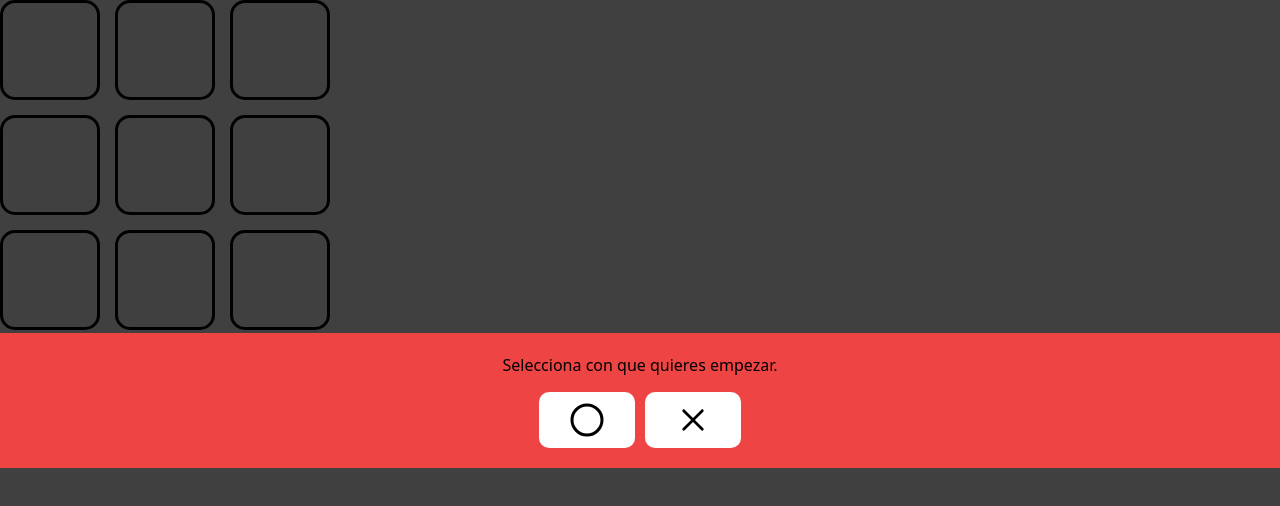
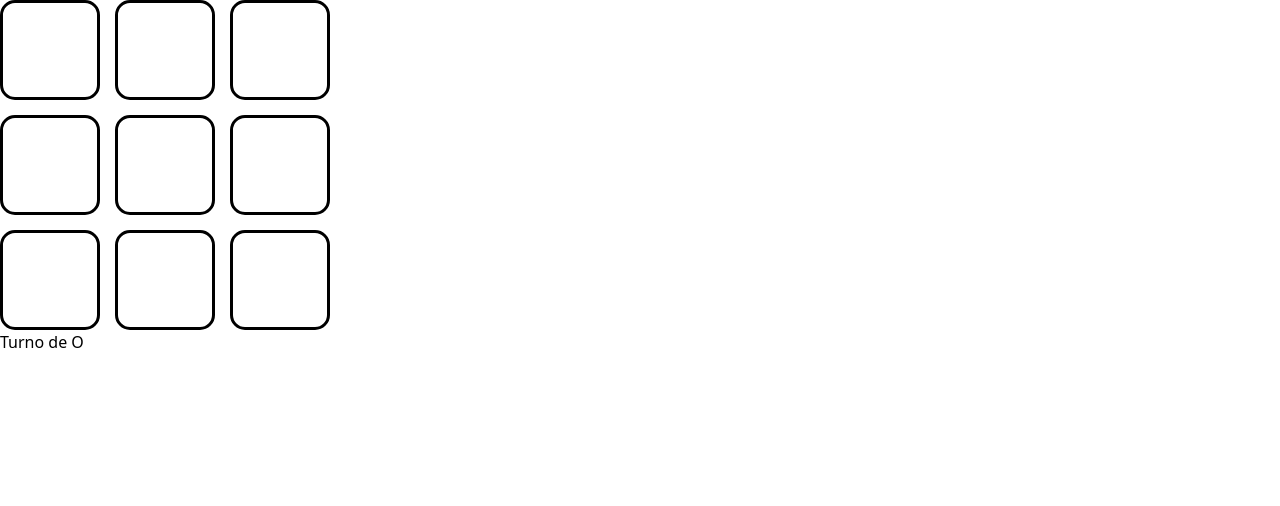
Before and after one commit to hatashi199/ticTactToe, a React (Vite) app: page / in a window 1280 px wide. Both pictures are taken after a click on the button 586 px from the left and 419 px from the top of the page. Shown: the top 506 px of the page. Built offline with nearby package versions, Linux system fonts and the light colour scheme.

Commit message:
v1.0.2 ==> O and X printed inn each cell

```diff
--- a/src/TicTacToe_App.tsx
+++ b/src/TicTacToe_App.tsx
@@ -1,14 +1,20 @@
 import Board from "./components/Board/Board";
 import GameConfig from "./components/GameConfig/GameConfig";
+import { useGameConfigTurn } from "./components/GameConfig/useGameConfigTurn";
 import ModalAlert from "./components/ModalAlert/ModalAlert";
 
 const TicTacToe_App: React.FC = () => {
+	const { ...gameConfig } = useGameConfigTurn();
+
 	return (
 		<>
-			<ModalAlert>
-				<GameConfig/>
-			</ModalAlert>
-			<Board/>
+			{!gameConfig.gameConfigTurn && (
+				<ModalAlert>
+					<GameConfig setGameConfigO={gameConfig.setGameConfigO} setGameConfigX={gameConfig.setGameConfigX}/>
+				</ModalAlert>
+			)}
+			<Board gameConfig={gameConfig}/>
+			{gameConfig.gameConfigTurn && <h2>{`Turno de ${gameConfig.gameConfigTurn}`}</h2>}
 		</>
 	);
 };
--- /dev/null
+++ b/src/appConst.ts
@@ -0,0 +1 @@
+export const INITIAL_BOARD: null[] = Array(9).fill(null);
--- a/src/components/Board/Board.tsx
+++ b/src/components/Board/Board.tsx
@@ -1,22 +1,46 @@
-import { Fragment } from "react";
 import Cell from "../Cell/Cell";
+import { INITIAL_BOARD } from "../../appConst";
+import { GameConfigTurnInterface } from "../GameConfig/useGameConfigTurn";
+import { useState } from "react";
 
-interface boardCellsInterface {
-    component: React.ReactNode
+interface BoardProps {
+    gameConfig: GameConfigTurnInterface
 }
 
-const Board : React.FC = () => {
-    const boardCells: boardCellsInterface[] = Array(9).fill({
-        component: <Cell/>
-    });
+const Board : React.FC<BoardProps> = ({gameConfig}) => {
+    const [board, setBoard] = useState<(null | string)[]>(INITIAL_BOARD);
+
+    const makeMovement = (position: number): void => {
+        const isValidPosition = position > 8;
+
+        if(!isValidPosition) {
+            switch(gameConfig.gameConfigTurn) {
+                case "O":
+                    board[position] = "O";
+                    setBoard([...board]);
+                    gameConfig.setGameConfigX();
+                    break;
+                case "X":
+                    board[position] = "X";
+                    setBoard([...board]);
+                    gameConfig.setGameConfigO();
+                    break;
+                default: console.log("Error");
+            }
+        }
+    }
 
     return (
         <div className="flex flex-wrap max-w-[350px] w-full gap-[15px]">
-            {boardCells.map((item, index) => (
-                <Fragment key={index}>
-                    {item.component}
-                </Fragment>
-            ))}
+            <Cell value={board[0]} setValue={() => makeMovement(0)}/>
+            <Cell value={board[1]} setValue={() => makeMovement(1)}/>
+            <Cell value={board[2]} setValue={() => makeMovement(2)}/>
+            <Cell value={board[3]} setValue={() => makeMovement(3)}/>
+            <Cell value={board[4]} setValue={() => makeMovement(4)}/>
+            <Cell value={board[5]} setValue={() => makeMovement(5)}/>
+            <Cell value={board[6]} setValue={() => makeMovement(6)}/>
+            <Cell value={board[7]} setValue={() => makeMovement(7)}/>
+            <Cell value={board[8]} setValue={() => makeMovement(8)}/>
         </div>
     )
 }
--- a/src/components/Cell/Cell.tsx
+++ b/src/components/Cell/Cell.tsx
@@ -1,15 +1,21 @@
-import React, { useState } from "react";
 import { FiCircle } from "react-icons/fi";
+import { RxCross2 } from "react-icons/rx";
 
-const Cell: React.FC = () => {
-    const [move,setMove] = useState<boolean>(false);
+interface CellProps {
+    value: string | null,
+    setValue: () => void
+}
+
+const Cell: React.FC<CellProps> = ({value, setValue}) => {
+    console.log(value);
 
     return (
         <div
             className="flex justify-center items-center bg-red border-solid shadow-b-squareShadow rounded-[15px] w-[100px] h-[100px] cursor-pointer"
-            onClick={() => setMove(true)}
+            onClick={setValue}
         >
-            {move && <FiCircle size={"50px"}/>}
+            {value === "O" && <FiCircle size={"50px"}/>}
+            {value === "X" && <RxCross2 size={"50px"}/>}
         </div>
     )
 }
--- a/src/components/GameConfig/GameConfig.tsx
+++ b/src/components/GameConfig/GameConfig.tsx
@@ -1,15 +1,26 @@
 import { FiCircle } from "react-icons/fi";
 import { RxCross2 } from "react-icons/rx";
 
-const GameConfig: React.FC = () => {
+interface GameConfigProps {
+    setGameConfigO: () => void
+    setGameConfigX: () => void
+}
+
+const GameConfig: React.FC<GameConfigProps> = ({setGameConfigO, setGameConfigX}) => {
     return (
         <div className="flex flex-col gap-[15px] items-center">
             <span>Selecciona con que quieres empezar.</span>
             <div className="flex gap-[10px]">
-                <button className="bg-white px-[30px] py-[10px] rounded-[10px]">
+                <button
+                    className="bg-white px-[30px] py-[10px] rounded-[10px]"
+                    onClick={setGameConfigO}
+                >
                     <FiCircle size={"36px"}/>
                 </button>
-                <button className="bg-white px-[30px] py-[10px] rounded-[10px]">
+                <button
+                    className="bg-white px-[30px] py-[10px] rounded-[10px]"
+                    onClick={setGameConfigX}
+                >
                     <RxCross2 size={"36px"}/>
                 </button>
             </div>
--- /dev/null
+++ b/src/components/GameConfig/useGameConfigTurn.ts
@@ -0,0 +1,20 @@
+import { useState } from "react";
+
+export interface GameConfigTurnInterface {
+    gameConfigTurn: string,
+    setGameConfigO: () => void,
+    setGameConfigX: () => void
+}
+
+export const useGameConfigTurn = (): GameConfigTurnInterface => {
+    const [gameConfigTurn, setGameConfigTurn] = useState<string>("");
+
+    const setGameConfigO = (): void => setGameConfigTurn("O");
+    const setGameConfigX = (): void => setGameConfigTurn("X");
+
+    return {
+        gameConfigTurn,
+        setGameConfigO,
+        setGameConfigX
+    }
+}
--- a/src/components/ModalAlert/ModalAlert.tsx
+++ b/src/components/ModalAlert/ModalAlert.tsx
@@ -4,7 +4,7 @@ interface ModalAlertProps {
 
 const ModalAlert: React.FC<ModalAlertProps> = ({ children }) => {
     return (
-        <div className="absolute top-0 bottom-0 left-0 right-0 bg-black bg-opacity-75 flex flex-col justify-center w-[100vw] h-[100vh]">
+        <div className="absolute top-0 bottom-0 left-0 right-0 bg-black bg-opacity-75 flex flex-col justify-center w-[100vw] h-[100vh] z-1">
             <div className="bg-red-500 flex justify-center w-full py-[20px] px-[10px]">
                 {children}
             </div>
```
